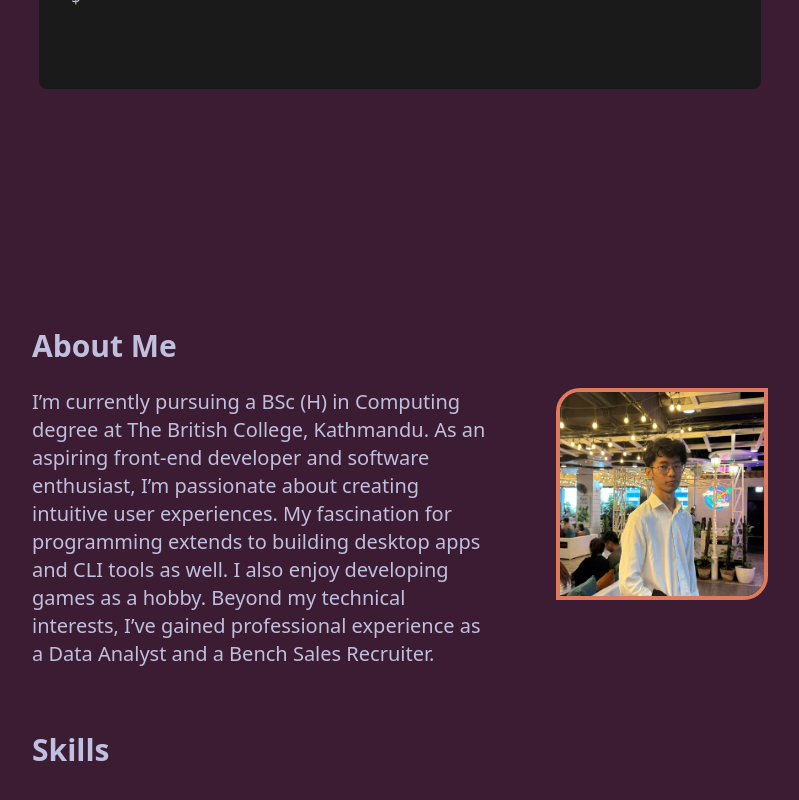
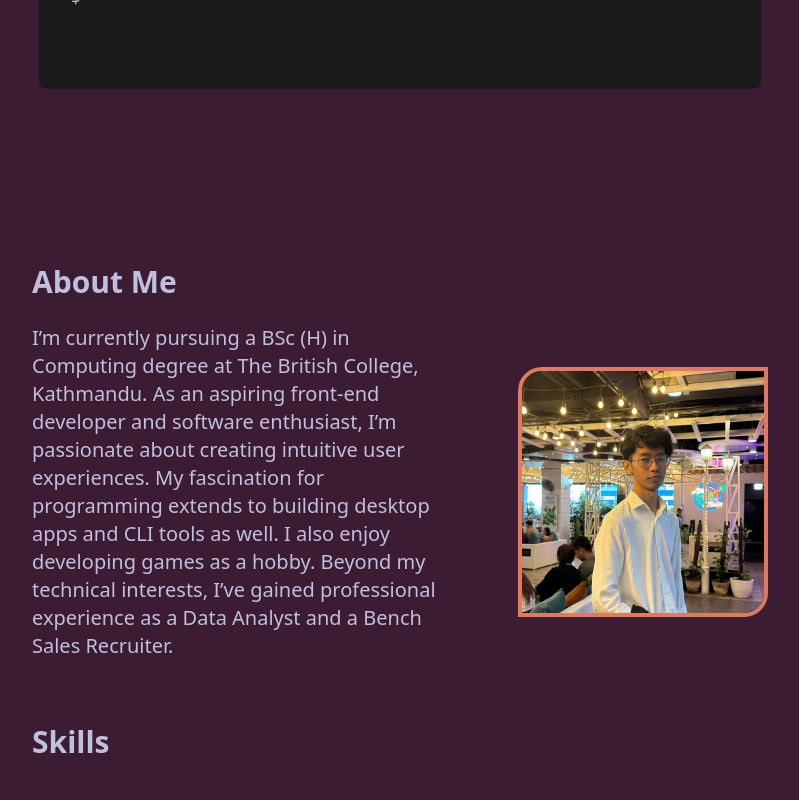
Before and after one commit to Bhabishworgrg/bhabishworgrg.github.io, a React (Vite) app: page / in a window 1280 px wide. Shown: the part 580-1380 px from the top of the page, without its empty margins (240-1039 px from the left). Built offline with nearby package versions, Linux system fonts and the light colour scheme.

Commit message:
Update about section

```diff
--- a/src/components/About.jsx
+++ b/src/components/About.jsx
@@ -1,18 +1,17 @@
 function About() {
 	return (
 		<>
-			<h1 id='about'>About Me</h1>
+			<h1 id='about' className='mt-0'>About Me</h1>
 
-			<div className='flex'>
-				<p className='flex-7'>
+			<div className='flex flex-col lg:flex-row items-center justify-center'>
+				<p className='mt-4 lg:mt-0'>
 I’m currently pursuing a BSc (H) in Computing degree at The British College, Kathmandu. As an aspiring front-end developer and software enthusiast, I’m passionate about creating intuitive user experiences. My fascination for programming extends to building desktop apps and CLI tools as well. I also enjoy developing games as a hobby. Beyond my technical interests, I’ve gained professional experience as a Data Analyst and a Bench Sales Recruiter.
 				</p>
-				<div className='flex-3 ml-16'>
-					<img
-					src={'/assets/me.png'}
-					alt='img: me.png'
-					className='rounded-tl-3xl rounded-br-3xl border-highlight border-4 w-1/2 sm:w-3/4 lg:w-full h-auto'/>
-				</div>
+
+				<img
+				src={'/assets/me.png'}
+				alt='img: me.png'
+				className='rounded-tl-3xl rounded-br-3xl border-highlight border-4 lg:ml-16 mt-16 lg:mt-0 w-[230px] sm:w-[270px] md:w-[300px] lg:w-[250px] h-auto'/>
 			</div>
 		</>
 	);
```
